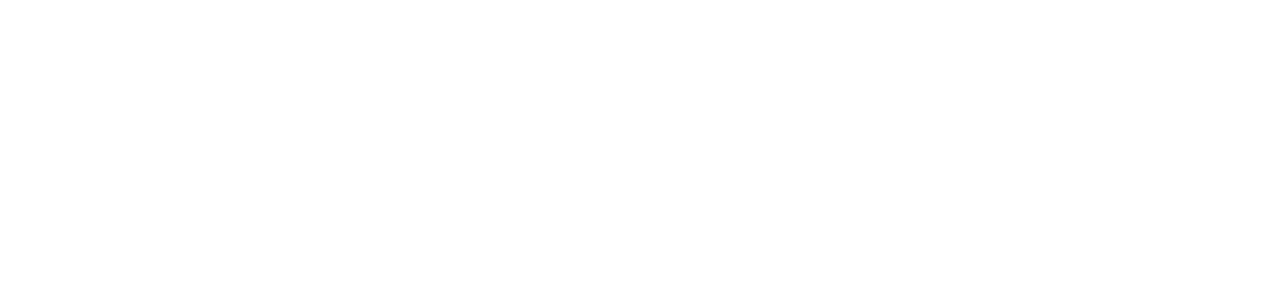
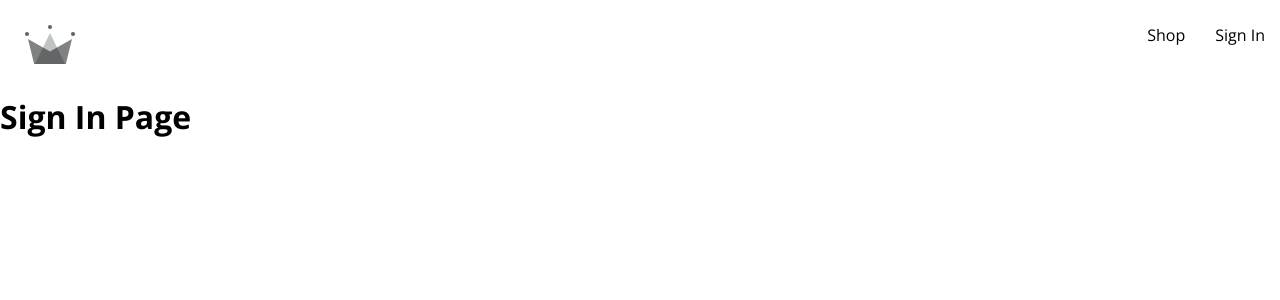
Before and after one commit to Danieljohansen97/e-commerce-app, a React (Create React App) app: page /sign-in in a window 1280 px wide. Before the commit this address had no page. Shown: the top 300 px of the page. Built offline with nearby package versions, Linux system fonts and the light colour scheme.

Commit message:
Add firebase and add a simple sign-in component

```diff
--- a/package.json
+++ b/package.json
@@ -6,6 +6,7 @@
     "@testing-library/jest-dom": "^5.17.0",
     "@testing-library/react": "^13.4.0",
     "@testing-library/user-event": "^13.5.0",
+    "firebase": "^10.8.0",
     "react": "^18.2.0",
     "react-dom": "^18.2.0",
     "react-router-dom": "^6.22.0",
--- a/src/App.js
+++ b/src/App.js
@@ -3,6 +3,7 @@
 import Navigation from "./routes/navigation/navigation.component"
 import Home from "./routes/home/home.component";
 import Shop from "./routes/shop/shop.component";
+import SignIn from "./routes/sign-in/sign-in.component";
 
 
 
@@ -12,6 +13,7 @@
             <Route path="/" element={<Navigation/>}>
                 <Route index element={<Home/>}/>
                 <Route path="shop" element={<Shop/>}/>
+                <Route path="sign-in" element={<SignIn/>}/>
             </Route>
         </Routes>
     );
--- a/src/routes/navigation/navigation.component.jsx
+++ b/src/routes/navigation/navigation.component.jsx
@@ -13,7 +13,10 @@
                 </Link>
                 <div className="nav-links-container">
                     <Link className="nav-link" to="/shop">
-                        SHOP
+                        Shop
+                    </Link>
+                    <Link className="nav-link" to="/sign-in">
+                        Sign In
                     </Link>
                 </div>
             </div>
--- /dev/null
+++ b/src/routes/sign-in/sign-in.component.jsx
@@ -0,0 +1,9 @@
+const SignIn = () => {
+    return (
+        <div>
+            <h1>Sign In Page</h1>
+        </div>
+    )
+}
+
+export default SignIn
```
Also changed, not shown: 1 other file (tests, documents, lock files or other folders).
